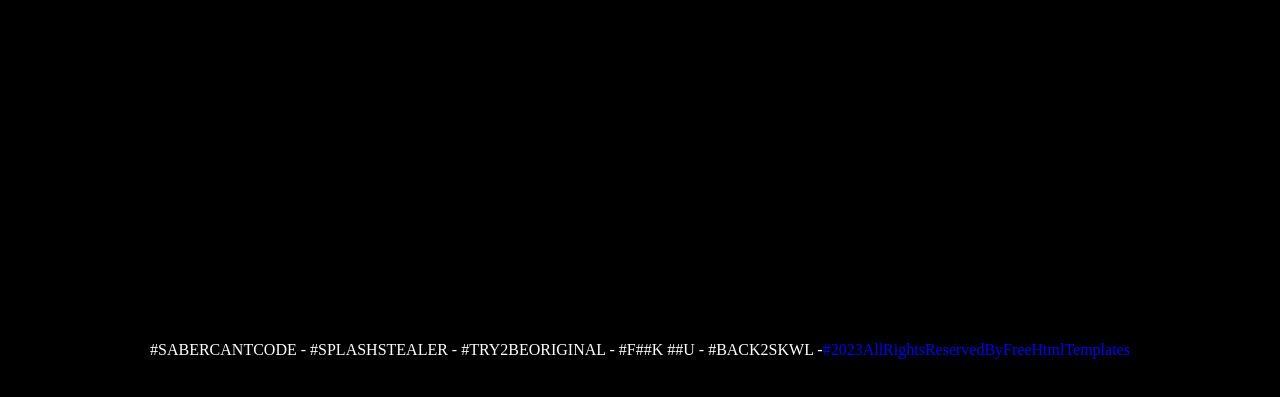
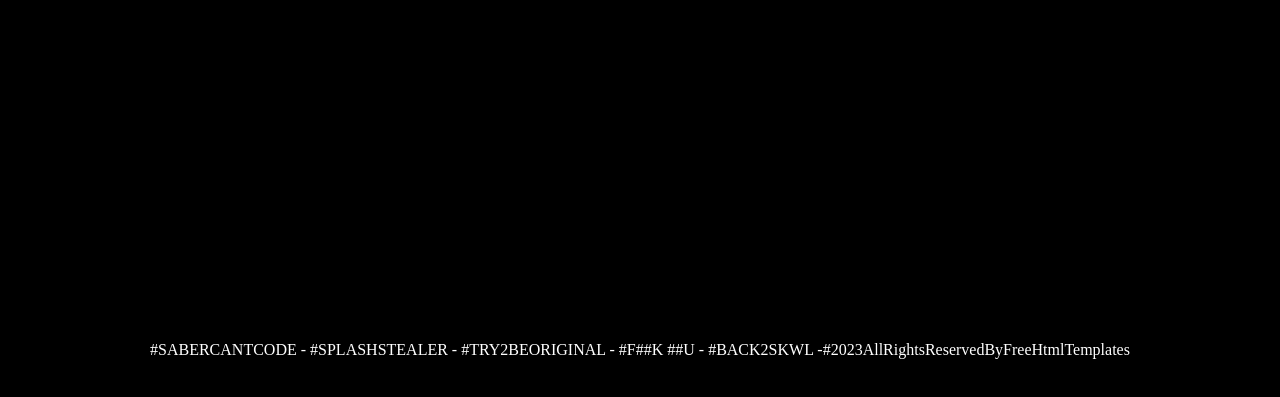
Before and after one commit to itsbounce/homem, a plain HTML site: page index.html in a window 1280 px wide. Shown: the part 59-456 px from the top of the page. Drawn offline with Linux system fonts and the light colour scheme; a web font is replaced by a local one.

Commit message:
Update index.html

```diff
--- a/index.html
+++ b/index.html
@@ -20,7 +20,7 @@
 "></a></div><div class="center-screen" bis_skin_checked="1" style="
     color: white;
     font-family: viga;
-">#SABERCANTCODE - #SPLASHSTEALER - #TRY2BEORIGINAL - #F##K ##U - #BACK2SKWL - <a href="https://justsaber.host/" style="text-decoration:none;">#2023AllRightsReservedByFreeHtmlTemplates<a></div>
+">#SABERCANTCODE - #SPLASHSTEALER - #TRY2BEORIGINAL - #F##K ##U - #BACK2SKWL - <a href="https://justsaber.host/" style="text-decoration:none;color:white;"> #2023AllRightsReservedByFreeHtmlTemplates<a></div>
 
 </header></div></div>
 </body></html>
```
